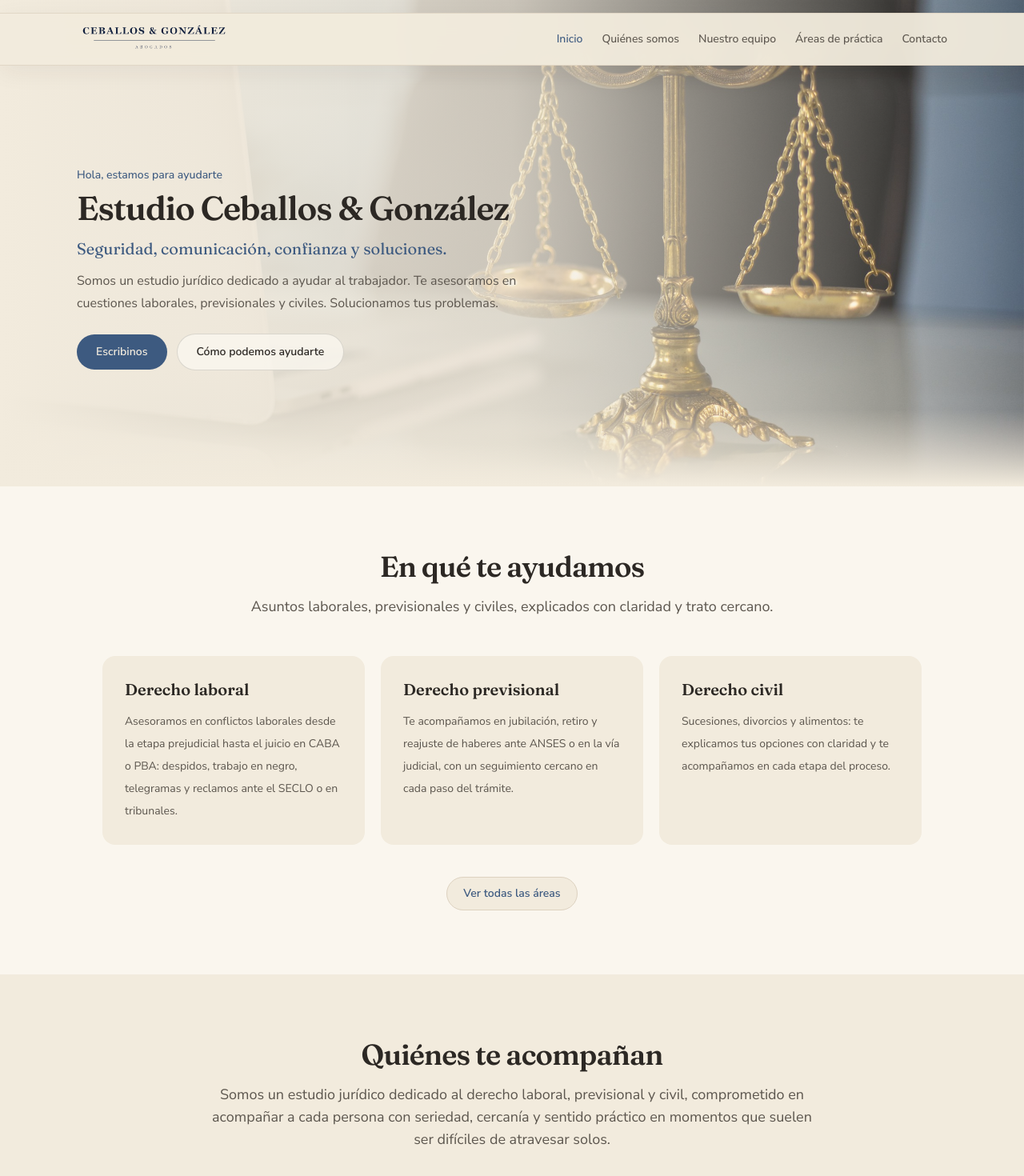
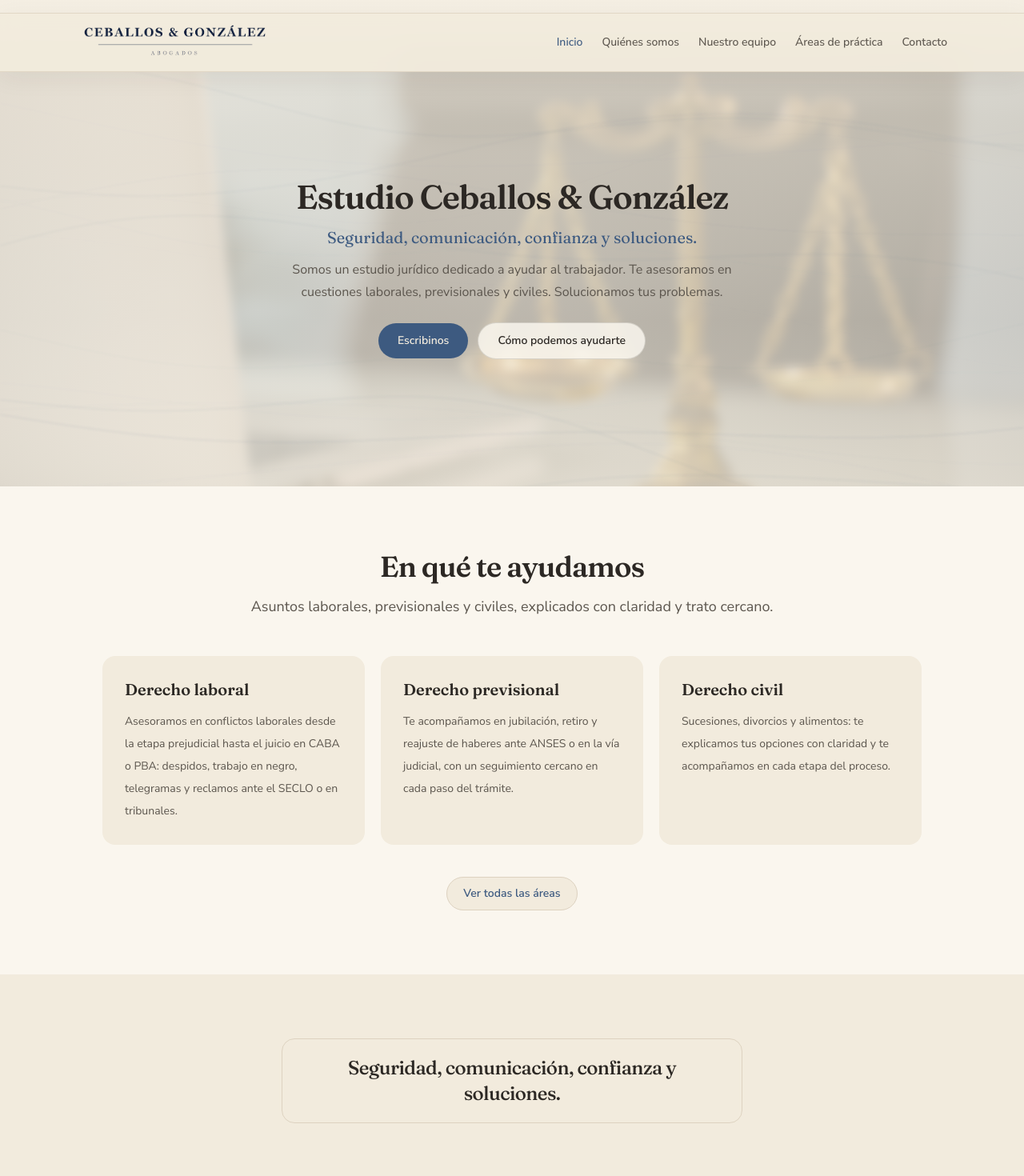
Before and after one commit to gonza0822/Estudio_RS, a Next.js app: page / in a window 1280 px wide. Shown: the top 1470 px of the page at 80% size. Built offline with nearby package versions, Linux system fonts and the light colour scheme.

Commit message:
some other fixes

```diff
--- a/app/page.tsx
+++ b/app/page.tsx
@@ -1,5 +1,6 @@
 import type { Metadata } from "next";
 import Link from "next/link";
+import { BackgroundReveal } from "@/components/sections/BackgroundReveal";
 import { HomeHero } from "@/components/sections/HomeHero";
 import { PracticeAreasPreview } from "@/components/sections/PracticeAreasPreview";
 import { TeamPreview } from "@/components/sections/TeamPreview";
@@ -18,16 +19,18 @@ export default function Home() {
   return (
     <>
       <HomeHero />
+      <div className="relative z-10">
         <PracticeAreasPreview />
+        <BackgroundReveal line={firmContent.slogan} />
         <TeamPreview />
-      <section className="pb-16 md:pb-20">
+        <section className="py-16 md:py-20">
           <Reveal>
             <Container>
-            <div className="rounded-3xl bg-beige/70 px-7 py-10 text-center md:px-12 md:py-14">
+              <div className="rounded-3xl border border-border-soft bg-cream px-7 py-10 text-center shadow-[0_12px_40px_rgba(44,40,36,0.08)] md:px-12 md:py-14">
                 <h2 className="mx-auto max-w-2xl text-balance font-serif text-2xl font-semibold tracking-tight text-ink md:text-3xl">
                   Contanos tu situación y vemos juntos cómo avanzar
                 </h2>
-              <p className="mx-auto mt-4 max-w-2xl text-pretty text-base leading-7 text-ink-muted">
+                <p className="mx-auto mt-4 max-w-2xl text-pretty text-base leading-7 text-ink">
                   En {firmContent.nameShort} te escuchamos, te explicamos las opciones con claridad y
                   buscamos la solución más concreta para tu caso.
                 </p>
@@ -41,6 +44,7 @@ export default function Home() {
             </Container>
           </Reveal>
         </section>
+      </div>
     </>
   );
 }
--- a/components/layout/SiteFooter.tsx
+++ b/components/layout/SiteFooter.tsx
@@ -8,7 +8,7 @@ export function SiteFooter() {
   const year = new Date().getFullYear();
 
   return (
-    <footer className="border-t border-border-soft bg-beige/50">
+    <footer className="relative z-10 border-t border-border-soft bg-beige/50">
       <Container className="py-8 md:py-14">
         <div className="grid gap-8 sm:grid-cols-2 lg:grid-cols-12 lg:gap-8">
           <div className="sm:col-span-2 lg:col-span-6">
--- a/components/layout/SiteHeader.tsx
+++ b/components/layout/SiteHeader.tsx
@@ -65,7 +65,7 @@ export function SiteHeader() {
         )}
       >
         <div className="pointer-events-auto w-full border-y border-border-soft/80 bg-cream/95 shadow-[0_8px_30px_rgba(44,40,36,0.06)] backdrop-blur-md">
-          <Container className="flex h-14 items-center justify-between md:h-16">
+          <Container className="flex h-16 items-center justify-between md:h-[4.5rem]">
             <Link href="/" aria-label={`Ir al inicio — ${firmContent.name}`}>
               <FirmLogo priority />
             </Link>
@@ -108,7 +108,7 @@ export function SiteHeader() {
       </header>
 
       {/* Reserves space under the floating bar on non-home pages. */}
-      {!isHome ? <div className="h-[4.75rem] md:h-[5.25rem]" aria-hidden="true" /> : null}
+      {!isHome ? <div className="h-20 md:h-[5.5rem]" aria-hidden="true" /> : null}
 
       <AnimatePresence>
         {isMenuOpen ? (
--- /dev/null
+++ b/components/sections/BackgroundReveal.tsx
@@ -0,0 +1,18 @@
+import { Reveal } from "@/components/ui/Reveal";
+
+type BackgroundRevealProps = {
+  line: string;
+};
+
+/** Transparent band that lets the pinned hero background show through while scrolling. */
+export function BackgroundReveal({ line }: BackgroundRevealProps) {
+  return (
+    <section className="relative flex min-h-[11rem] items-center justify-center px-6 py-14 md:min-h-[15rem] md:py-20">
+      <Reveal>
+        <p className="max-w-xl rounded-2xl border border-border-soft bg-cream px-6 py-4 text-center font-serif text-xl font-medium tracking-tight text-ink md:px-8 md:py-5 md:text-2xl">
+          {line}
+        </p>
+      </Reveal>
+    </section>
+  );
+}
--- /dev/null
+++ b/components/sections/HeroWaveBackground.tsx
@@ -0,0 +1,178 @@
+"use client";
+
+import {
+  motion,
+  useAnimationFrame,
+  useMotionValue,
+  useReducedMotion,
+  useSpring,
+} from "framer-motion";
+import { useEffect, useRef, useState } from "react";
+
+type WaveLine = {
+  baseYRatio: number;
+  amp1: number;
+  amp2: number;
+  freq1: number;
+  freq2: number;
+  speed: number;
+  phase: number;
+  color: string;
+  width: number;
+};
+
+const LINE_COUNT = 16;
+const STEP = 8;
+const LINE_GROUPS = [
+  { color: "61,90,128", min: 0.05, max: 0.16 },
+  { color: "82,112,153", min: 0.03, max: 0.1 },
+] as const;
+
+/** Builds the sine-wave path string for one line at a given time. */
+function buildWavePath(
+  line: WaveLine,
+  width: number,
+  height: number,
+  time: number,
+  parallax: number,
+) {
+  const baseY = height * line.baseYRatio + parallax;
+  let path = "";
+
+  for (let x = 0; x <= width; x += STEP) {
+    const y =
+      baseY +
+      line.amp1 * Math.sin(x * line.freq1 + time * line.speed + line.phase) +
+      line.amp2 * Math.sin(x * line.freq2 - time * line.speed * 1.4 + line.phase * 1.7);
+
+    path += x === 0 ? `M ${x} ${y}` : ` L ${x} ${y}`;
+  }
+
+  return path;
+}
+
+/** Creates the wave line config used by the hero background. */
+function createWaveLines() {
+  return Array.from({ length: LINE_COUNT }, (_, index) => {
+    const group = LINE_GROUPS[index % LINE_GROUPS.length];
+    const t = index / (LINE_COUNT - 1);
+    const alpha = group.min + Math.random() * (group.max - group.min);
+
+    return {
+      baseYRatio: 0.15 + t * 0.7 + (Math.random() - 0.5) * 0.04,
+      amp1: 26 + Math.random() * 46,
+      amp2: 10 + Math.random() * 22,
+      freq1: 0.0016 + Math.random() * 0.0022,
+      freq2: 0.004 + Math.random() * 0.004,
+      speed: 0.15 + Math.random() * 0.35,
+      phase: Math.random() * Math.PI * 2,
+      color: `rgba(${group.color},${alpha.toFixed(3)})`,
+      width: 1 + Math.random() * 1.1,
+    } satisfies WaveLine;
+  });
+}
+
+/** Animated navy wave field for the home hero, driven by Framer Motion. */
+export function HeroWaveBackground() {
+  const reduceMotion = useReducedMotion();
+  const svgRef = useRef<SVGSVGElement>(null);
+  const pathRefs = useRef<Array<SVGPathElement | null>>([]);
+  const sizeRef = useRef({ width: 0, height: 0 });
+  const mouseY = useMotionValue(0.5);
+  const springY = useSpring(mouseY, { stiffness: 40, damping: 22, mass: 0.6 });
+  const [lines, setLines] = useState<WaveLine[]>([]);
+
+  useEffect(() => {
+    setLines(createWaveLines());
+  }, []);
+
+  useEffect(() => {
+    const svg = svgRef.current;
+    if (!svg) {
+      return;
+    }
+
+    /** Keeps wave geometry in sync with the hero size. */
+    const syncSize = () => {
+      const { width, height } = svg.getBoundingClientRect();
+      sizeRef.current = { width, height };
+
+      lines.forEach((line, index) => {
+        const path = pathRefs.current[index];
+        if (!path || !width || !height) {
+          return;
+        }
+
+        path.setAttribute("d", buildWavePath(line, width, height, 0, 0));
+      });
+    };
+
+    syncSize();
+    const observer = new ResizeObserver(syncSize);
+    observer.observe(svg);
+
+    return () => observer.disconnect();
+  }, [lines]);
+
+  useEffect(() => {
+    if (reduceMotion) {
+      return;
+    }
+
+    /** Maps pointer position to a gentle vertical parallax. */
+    const onPointerMove = (event: PointerEvent) => {
+      mouseY.set(event.clientY / window.innerHeight);
+    };
+
+    window.addEventListener("pointermove", onPointerMove, { passive: true });
+    return () => window.removeEventListener("pointermove", onPointerMove);
+  }, [mouseY, reduceMotion]);
+
+  useAnimationFrame((timestamp) => {
+    if (reduceMotion) {
+      return;
+    }
+
+    const { width, height } = sizeRef.current;
+    if (!width || !height) {
+      return;
+    }
+
+    const time = timestamp / 1000;
+    const parallax = (springY.get() - 0.5) * 18;
+
+    lines.forEach((line, index) => {
+      const path = pathRefs.current[index];
+      if (!path) {
+        return;
+      }
+
+      path.setAttribute("d", buildWavePath(line, width, height, time, parallax));
+    });
+  });
+
+  return (
+    <motion.svg
+      ref={svgRef}
+      className="pointer-events-none absolute inset-0 h-full w-full blur-[1.5px]"
+      aria-hidden="true"
+      initial={reduceMotion ? false : { opacity: 0 }}
+      animate={{ opacity: 0.42 }}
+      transition={{ duration: 0.8, ease: "easeOut" }}
+    >
+      {lines.map((line, index) => (
+        <motion.path
+          key={`wave-${index}`}
+          ref={(node) => {
+            pathRefs.current[index] = node;
+          }}
+          fill="none"
+          stroke={line.color}
+          strokeWidth={line.width}
+          strokeLinecap="round"
+          strokeLinejoin="round"
+        />
+      ))}
+    </motion.svg>
+  );
+}
--- a/components/sections/HomeHero.tsx
+++ b/components/sections/HomeHero.tsx
@@ -3,15 +3,40 @@
 import { motion, useReducedMotion } from "framer-motion";
 import Image from "next/image";
 import Link from "next/link";
+import { HeroWaveBackground } from "@/components/sections/HeroWaveBackground";
 import { Container } from "@/components/ui/Container";
+import { cn } from "@/lib/cn";
 import { firmContent, heroImage } from "@/lib/content/siteContent";
 
-/** Home banner that starts at the viewport top so the floating header sits over it. */
+const heroTextParent = {
+  hidden: {},
+  visible: {
+    transition: { staggerChildren: 0.12, delayChildren: 0.08 },
+  },
+};
+
+const heroTextItem = {
+  hidden: { opacity: 0, y: 18 },
+  visible: {
+    opacity: 1,
+    y: 0,
+    transition: { duration: 0.5, ease: [0.22, 1, 0.36, 1] as const },
+  },
+};
+
+/** Home banner with a pinned background that later sections cover on scroll. */
 export function HomeHero() {
   const reduceMotion = useReducedMotion();
 
   return (
-    <section className="relative isolate flex min-h-[30rem] items-center overflow-hidden md:min-h-[34rem] lg:min-h-[38rem]">
+    <section className="relative flex min-h-[30rem] items-center md:min-h-[34rem] lg:min-h-[38rem]">
+      <div
+        className={cn(
+          "pointer-events-none inset-0 overflow-hidden",
+          reduceMotion ? "absolute" : "fixed z-0",
+        )}
+        aria-hidden="true"
+      >
         <Image
           src={heroImage.src}
           alt={heroImage.alt}
@@ -19,39 +44,41 @@ export function HomeHero() {
           priority
           quality={90}
           sizes="100vw"
-        className="object-cover object-[75%_center] md:object-right"
+          className="scale-110 object-cover object-[75%_center] blur-[6px] md:object-right"
         />
+        <div className="absolute inset-0 bg-gradient-to-b from-cream/84 via-cream/72 to-cream/86" />
+        <HeroWaveBackground />
+      </div>
 
-      {/* Left cream plane for copy contrast */}
-      <div
-        className="absolute inset-0 bg-gradient-to-r from-cream via-cream/88 to-cream/20 md:via-cream/80 md:to-transparent"
-        aria-hidden="true"
-      />
-
-      {/* Soft bottom blend into the page body */}
-      <div
-        className="absolute inset-x-0 bottom-0 h-20 bg-gradient-to-b from-transparent to-cream md:h-24"
-        aria-hidden="true"
-      />
-
-      <Container className="relative z-10 pt-28 pb-12 md:pt-32 md:pb-16">
+      <Container className="relative z-10 pt-28 pb-12 text-center md:pt-32 md:pb-16">
         <motion.div
-          initial={reduceMotion ? false : { opacity: 0, y: 14 }}
-          animate={reduceMotion ? undefined : { opacity: 1, y: 0 }}
-          transition={{ duration: 0.35, ease: "easeOut" }}
-          className="max-w-xl md:max-w-2xl"
+          className="mx-auto max-w-xl md:max-w-2xl"
+          initial={reduceMotion ? false : "hidden"}
+          animate={reduceMotion ? undefined : "visible"}
+          variants={heroTextParent}
         >
-          <p className="text-sm font-medium text-navy">Hola, estamos para ayudarte</p>
-          <h1 className="mt-2 font-serif text-3xl font-semibold tracking-tight text-ink md:text-4xl lg:text-[2.6rem] lg:leading-[1.15]">
+          <motion.h1
+            variants={heroTextItem}
+            className="font-serif text-3xl font-semibold tracking-tight text-ink md:text-4xl lg:text-[2.6rem] lg:leading-[1.15]"
+          >
             {firmContent.name}
-          </h1>
-          <p className="mt-3 font-serif text-lg leading-7 text-navy md:text-xl">
+          </motion.h1>
+          <motion.p
+            variants={heroTextItem}
+            className="mt-3 font-serif text-lg leading-7 text-navy md:text-xl"
+          >
             {firmContent.slogan}
-          </p>
-          <p className="mt-3 max-w-xl text-pretty text-base leading-7 text-ink-muted">
+          </motion.p>
+          <motion.p
+            variants={heroTextItem}
+            className="mx-auto mt-3 max-w-xl text-pretty text-base leading-7 text-ink-muted"
+          >
             {firmContent.longDescription}
-          </p>
-          <div className="mt-6 flex flex-col gap-3 sm:flex-row sm:items-center">
+          </motion.p>
+          <motion.div
+            variants={heroTextItem}
+            className="mt-6 flex flex-col items-center justify-center gap-3 sm:flex-row"
+          >
             <Link
               href="/contacto"
               className="inline-flex items-center justify-center rounded-full bg-navy px-6 py-3 text-sm font-semibold text-cream transition-colors duration-200 hover:bg-navy-soft"
@@ -64,7 +91,7 @@ export function HomeHero() {
             >
               Cómo podemos ayudarte
             </Link>
-          </div>
+          </motion.div>
         </motion.div>
       </Container>
     </section>
--- a/components/sections/PracticeAreasPreview.tsx
+++ b/components/sections/PracticeAreasPreview.tsx
@@ -7,7 +7,7 @@ import { practiceAreasContent } from "@/lib/content/siteContent";
 /** Displays a concise practice-areas preview for the homepage. */
 export function PracticeAreasPreview() {
   return (
-    <section className="bg-surface py-16 md:py-20">
+    <section className="relative bg-surface py-16 md:py-20">
       <Container>
         <Reveal>
           <SectionHeading
--- a/components/sections/TeamPreview.tsx
+++ b/components/sections/TeamPreview.tsx
@@ -7,7 +7,7 @@ import { aboutContent, teamMembers } from "@/lib/content/siteContent";
 /** Highlights both professionals with the same card language as Quiénes somos. */
 export function TeamPreview() {
   return (
-    <section className="py-16 md:py-20">
+    <section className="relative bg-cream py-16 md:py-20">
       <Container>
         <Reveal>
           <SectionHeading
--- a/components/ui/FirmLogo.tsx
+++ b/components/ui/FirmLogo.tsx
@@ -18,7 +18,7 @@ export function FirmLogo({ className, priority = false }: FirmLogoProps) {
         alt={firmContent.name}
         width={631}
         height={144}
-        className="h-10 w-auto md:h-11"
+        className="h-12 w-auto md:h-14"
         priority={priority}
       />
     </span>
```
Lines whose indentation alone changed are shown as unchanged.
